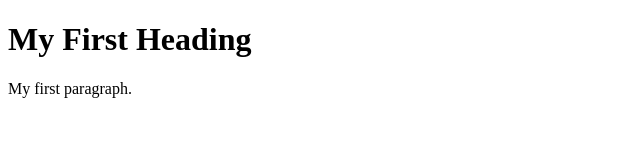
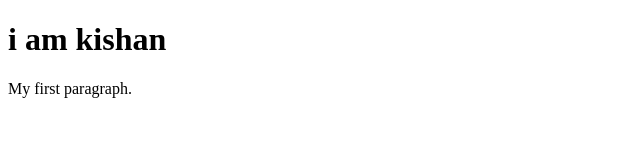
Before and after one commit to deep6201/de, a plain HTML site: page index.html in a window 1280 px wide. Shown: the whole page, without its empty margins (0-640 px from the left). Drawn offline with Linux system fonts and the light colour scheme.

Commit message:
Update index.html

```diff
--- a/index.html
+++ b/index.html
@@ -2,7 +2,7 @@
 <html>
 <body>
 
-<h1>My First Heading</h1>
+<h1>i am kishan</h1>
 <p>My first paragraph.</p>
 
 </body>
```
